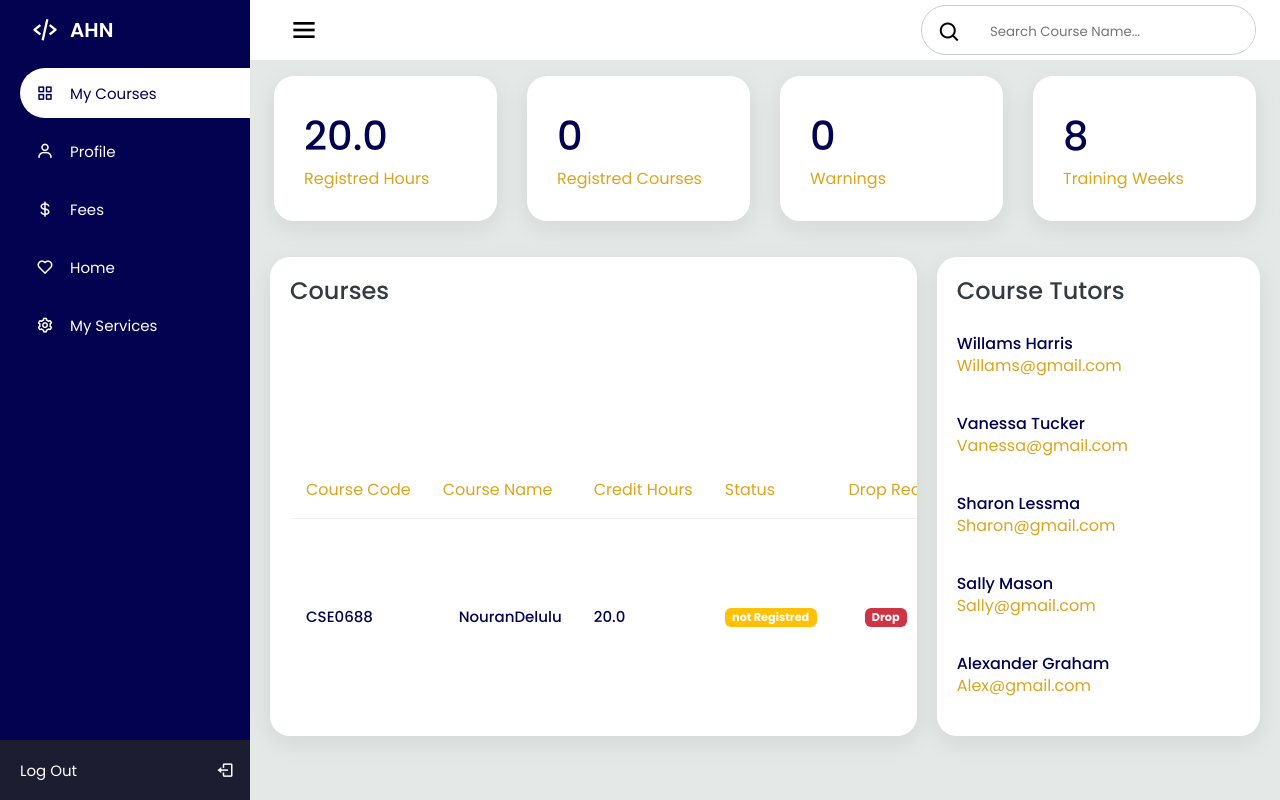
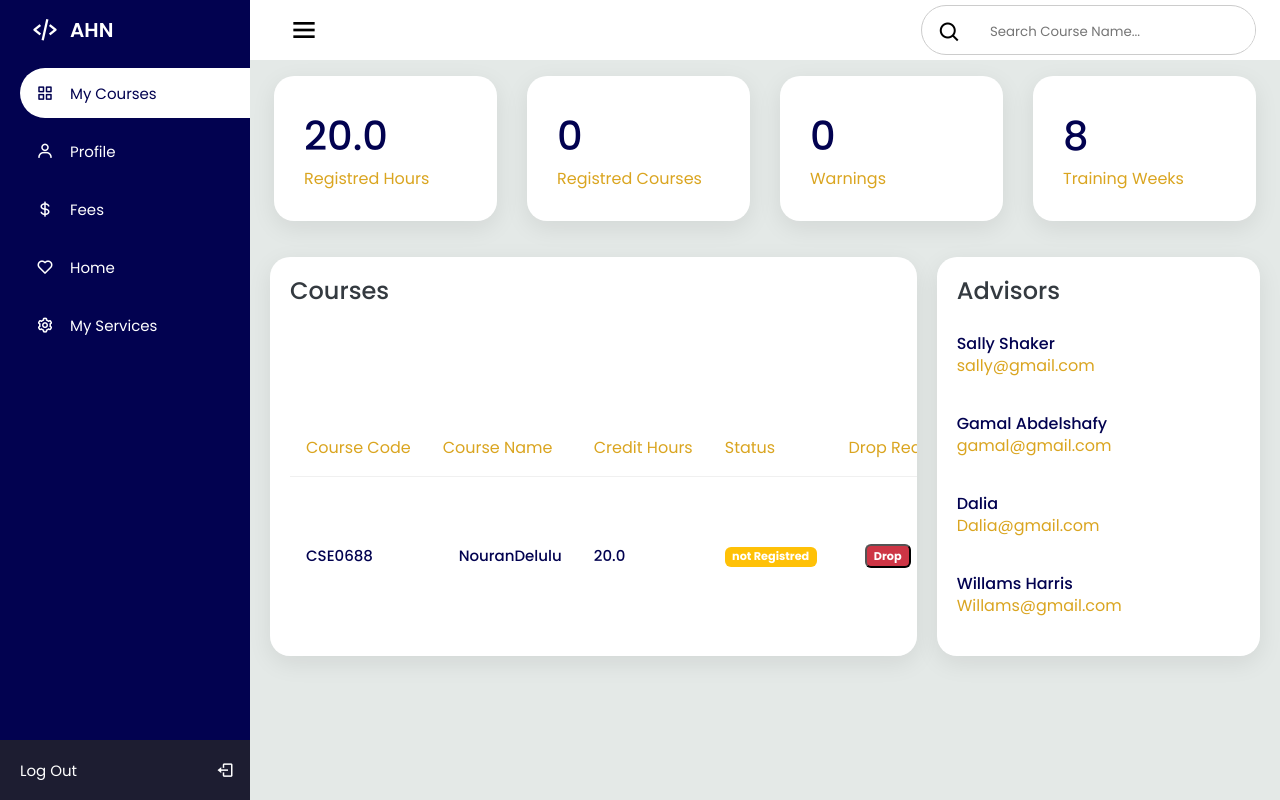
Before and after one commit to nourann01/University-Management-Sys, a Django app: page /courses in a window 1280 px wide. Run offline with Django 5.2, Linux system fonts and the light colour scheme; data comes from the database, SQL or seed files in the repository; both versions use the stored data as it was after the commit.

Commit message:
dop button working

```diff
--- a/AHNProject/AHNapp/templates/courses.html
+++ b/AHNProject/AHNapp/templates/courses.html
@@ -155,9 +155,10 @@
               {% endif %}
               </td>
               <td>
-                <span class="badge bg_danger">
-                    Drop
-                  </span>
+                  <form method="POST" action="{% url 'drop_course' course.id %}">
+                    {% csrf_token %}
+                    <button type="submit" class="badge bg_danger">Drop</button>
+                </form>
               </td>
                 </td>
             </tr>
@@ -167,45 +168,24 @@
       </div>
       <div class="Tutors_name">
         <div class="card_header">
-          <h2>Course Tutors</h2>
+          <h2>Advisors</h2>
         </div>
         <table>
           <tbody>
+            {% for advisor in advisorat %}
             <tr>
-
+              <td>
+                <h4>{{advisor.name}}</h4>
+                <span>{{advisor.email}}</span>
+              </td>
+            </tr>
+            {% endfor %}
               <td>
                 <h4>Willams Harris</h4>
                 <span>Willams@gmail.com</span>
               </td>
             </tr>
-            <tr>
 
-              <td>
-                <h4>Vanessa Tucker</h4>
-                <span>Vanessa@gmail.com</span>
-              </td>
-            </tr>
-            <tr>
-
-              <td>
-                <h4>Sharon Lessma</h4>
-                <span>Sharon@gmail.com</span>
-              </td>
-            </tr>
-            <tr>
-
-              <td>
-                <h4>Sally Mason</h4>
-                <span>Sally@gmail.com</span>
-              </td>
-            </tr>
-            <tr>
-
-              <td>
-                <h4>Alexander Graham</h4>
-                <span>Alex@gmail.com</span>
-              </td>
-            </tr>
 
           </tbody>
         </table>
--- a/AHNProject/AHNapp/urls.py
+++ b/AHNProject/AHNapp/urls.py
@@ -6,6 +6,7 @@ urlpatterns = [
     path('home', views.home, name='home'),
     # path('services', views.services, name='services'),
     path('courses', views.courses, name='courses'),
+    path('drop_course/<int:course_id>/', views.drop_course, name='drop_course'),
     # path('fees', views.fees, name='fees'),
     # path('profile', views.profile, name='profile'),
 ]
--- a/AHNProject/AHNapp/views.py
+++ b/AHNProject/AHNapp/views.py
@@ -1,4 +1,4 @@
-from django.shortcuts import render
+from django.shortcuts import render,redirect
 from django.db.models import Sum
 from .models import Course, User, Student, Advisor
 # Create your views here.
@@ -13,10 +13,17 @@ def home(request):
 
 def courses(request):
     items = Course.objects.all()
+    advisorat = Advisor.objects.all()
     total_weight = Course.objects.all().aggregate(Sum('CourseWeight'))['CourseWeight__sum']
     regis_num = Course.objects.filter(isReg=True).count()
-    return render(request, 'courses.html', {'courses': items,'total_weight': total_weight,"regis_num":regis_num})
+    return render(request, 'courses.html', {'courses': items,'total_weight': total_weight,"regis_num":regis_num,'advisorat':advisorat})
 
+
+def drop_course(request, course_id):
+    course = Course.objects.get(id=course_id)
+    course.isReg = False
+    course.save()
+    return redirect('courses')
 # def fees(request):
 #     return render(request, 'AHNapp/fees.html')
 
```
Also changed, not shown: AHNProject/db.sqlite3.
